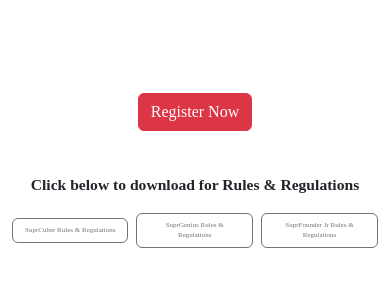
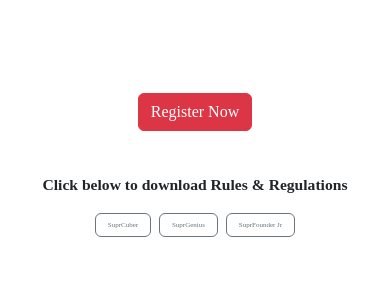
Before and after one commit to Sarthakgokhale15/dummyclient, a React (Create React App) app: page /Event in a window 390 px wide. Shown: the part 3080-3378 px from the top of the page. Built offline with nearby package versions, Linux system fonts and the light colour scheme.

Commit message:
Aboutus updated text format

```diff
--- a/src/components/AboutUs/About.css
+++ b/src/components/AboutUs/About.css
@@ -242,8 +242,9 @@ h2{
     background-size: 70vh;
   }
   .AboutUsParagraph{
+    font-size: 1.9vh;
   width: 80vw;
-  line-height: 1.1;
+  line-height: 1.4;
   }
   .cardGroup{
   top:15vh;
--- a/src/components/Event/EventFooter.js
+++ b/src/components/Event/EventFooter.js
@@ -19,11 +19,11 @@ function EventFooter() {
 
             <div style={{display:'flex',alignItems:'center',flexDirection:'column',marginTop:'15vh'}}>
                 <Button onClick={() => navigate("/register")} variant="danger">Register Now</Button>{' '}
-                <p style={{fontWeight:'bold',paddingTop:'5vh'}}>Click below to download for Rules & Regulations</p>
+                <p style={{fontWeight:'bold',paddingTop:'5vh'}}>Click below to download Rules & Regulations</p>
                 <div className='regBtn' style={{width:'100vw',display:'flex',alignItems:'center',justifyContent:'center',}}>
-                    <Button onClick={() => window.open("https://drive.google.com/file/d/1J5GoLwBNx6nxm1ZPm1n5rxkrLtYHFFza/view?usp=sharing")} className='regBtn' variant="outline-secondary">SuprCuber Rules & Regulations</Button>{' '}
-                    <Button onClick={()=>window.open("https://drive.google.com/file/d/1dcO-C5CcABrvbfzVFtRYw2Imr3YcSFa3/view?usp=sharing")} className='regBtn' variant="outline-secondary">SuprGenius Rules & Regulations</Button>{' '}
-                    <Button onClick={() => window.open("https://docs.google.com/document/d/1F-Gsyqy7QJ7Ys_D5p-zUtXIjW_XLhba5c89K1gAXSU0/edit?usp=sharing")} className='regBtn' variant="outline-secondary">SuprFounder Jr Rules & Regulations</Button>{' '}
+                    <Button onClick={() => window.open("https://drive.google.com/file/d/1J5GoLwBNx6nxm1ZPm1n5rxkrLtYHFFza/view?usp=sharing")} className='regBtn' variant="outline-secondary">SuprCuber</Button>{' '}
+                    <Button onClick={()=>window.open("https://drive.google.com/file/d/1dcO-C5CcABrvbfzVFtRYw2Imr3YcSFa3/view?usp=sharing")} className='regBtn' variant="outline-secondary">SuprGenius</Button>{' '}
+                    <Button onClick={() => window.open("https://docs.google.com/document/d/1F-Gsyqy7QJ7Ys_D5p-zUtXIjW_XLhba5c89K1gAXSU0/edit?usp=sharing")} className='regBtn' variant="outline-secondary">SuprFounder Jr</Button>{' '}
                 </div>
             </div>
             <div className='calc' style={{position:'relative',top:'10vh',width:'100vw',display:'flex',alignItems:'flex-start',zIndex:1}}>
```
